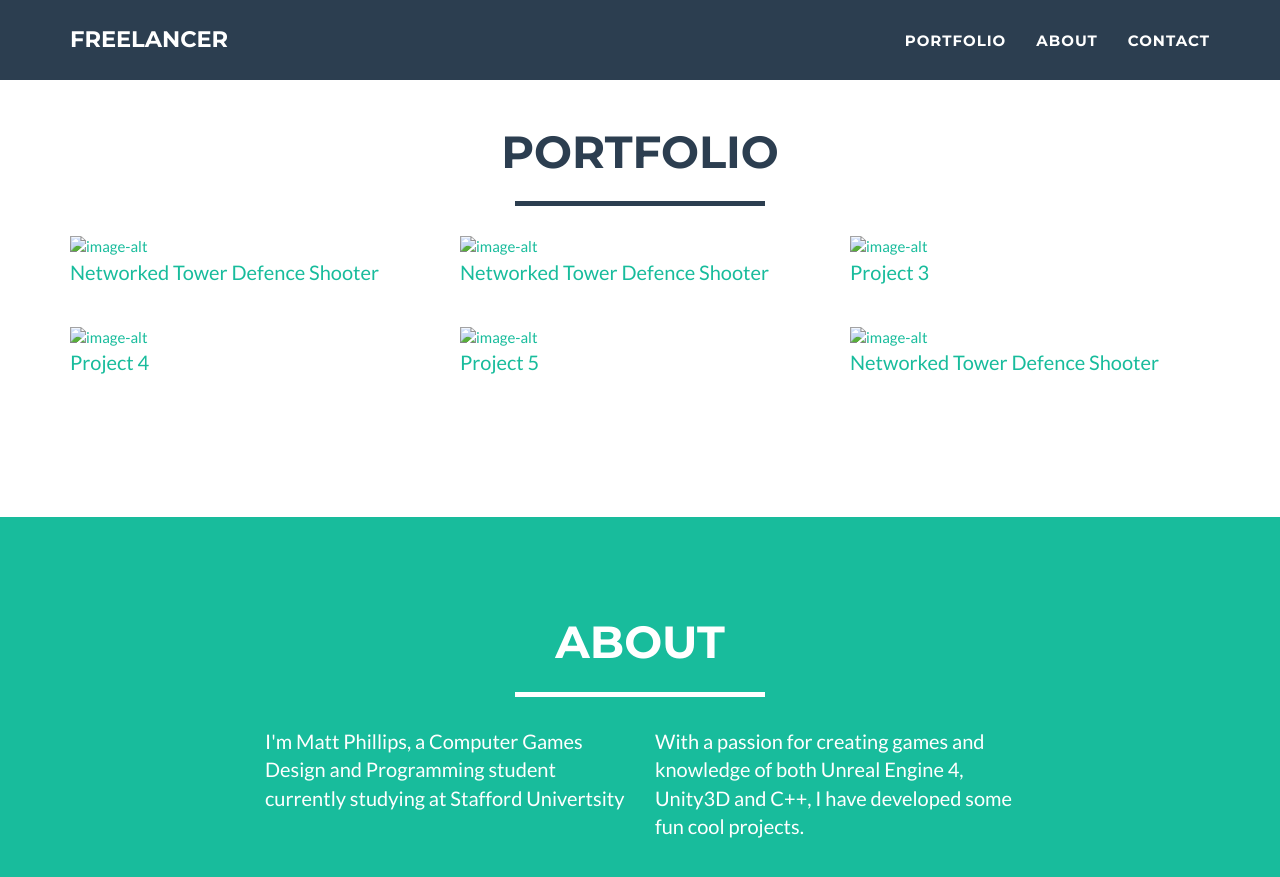
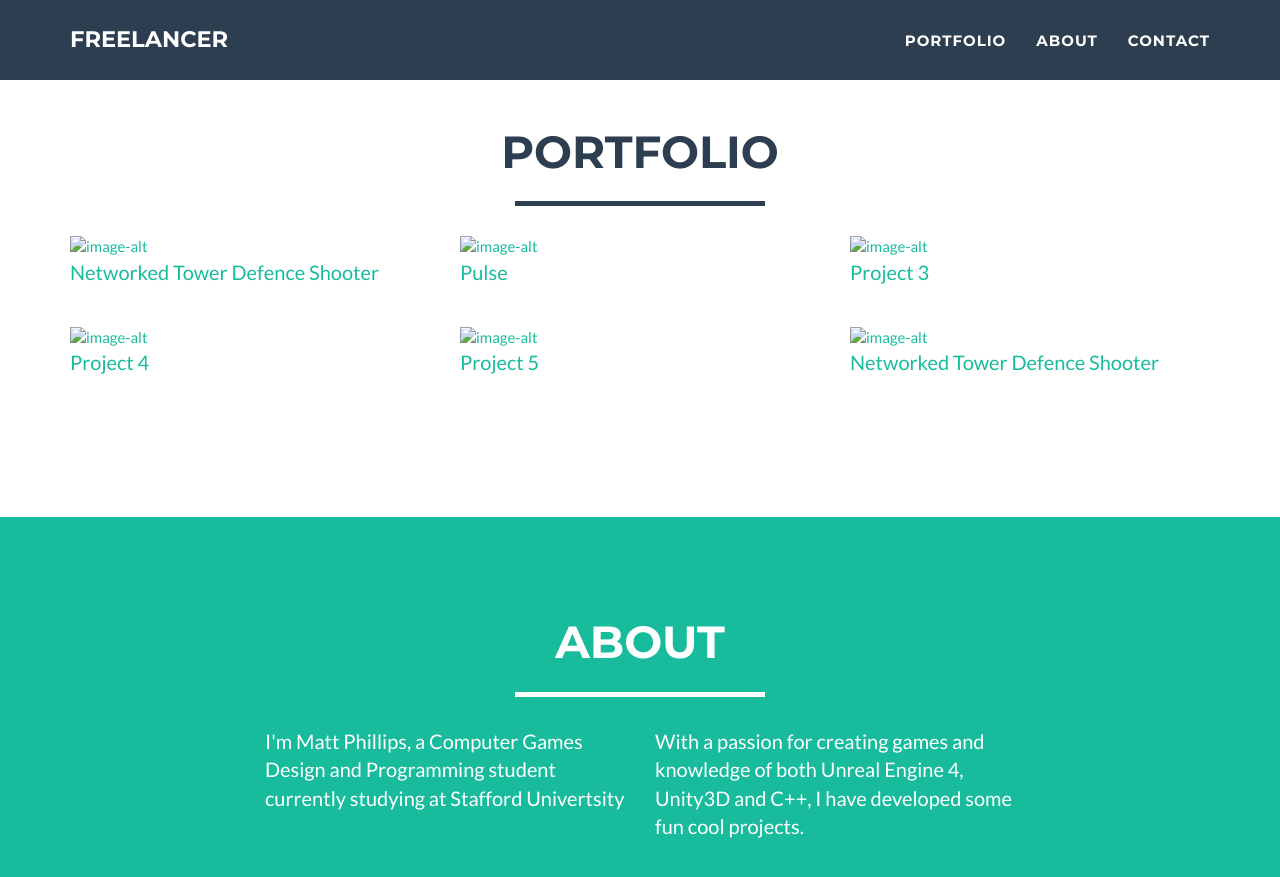
Before and after one commit to mattphillips27/mattphillips27github.io, a Jekyll site: the page built from _posts/2014-07-17-project-2.markdown, in a window 1280 px wide and 900 px high, scrolled down 518 px. Shown: the top 877 px of the window. Built offline with Jekyll 4.4.1, drawn with Linux system fonts in a browser that asks for light colours.

Commit message:
Changed project 2

```diff
--- a/_posts/2014-07-17-project-2.markdown
+++ b/_posts/2014-07-17-project-2.markdown
@@ -1,12 +1,12 @@
 ---
 layout: default
 modal-id: 2
-title: Networked Tower Defence Shooter
-img: cabin.png
-img2: cabin.png
-img3: cabin.png
+title: Pulse
+img: Pulse.jpg
+img2:
+img3:
 alt: image-alt
 engine: Unreal Engine 4
-description: For my final year project I set out to create a networked game, Project Mars. In this team game the commander helps by placing equipment and turrets while the soliders tackle the enemy on the ground.
+description: As a junior tech last year, I helped create Pulse, a 3rd person shooter multiplayer game. I developed numerous gameplay features such as the initial wall running mechanic, UI elements and player cooldowns.
 
 ---
```
